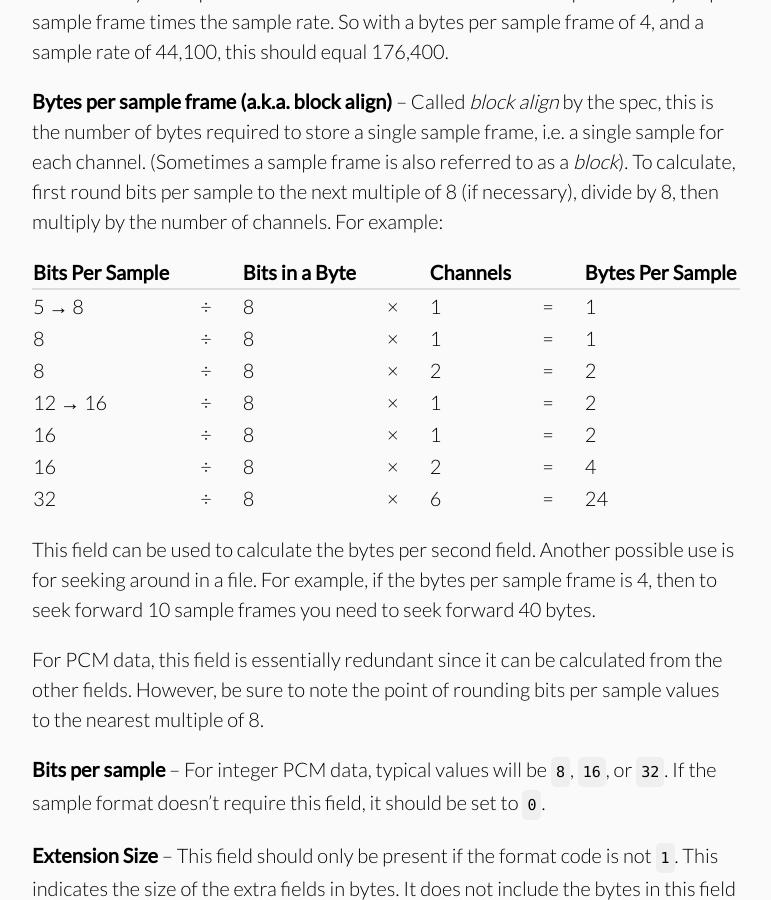
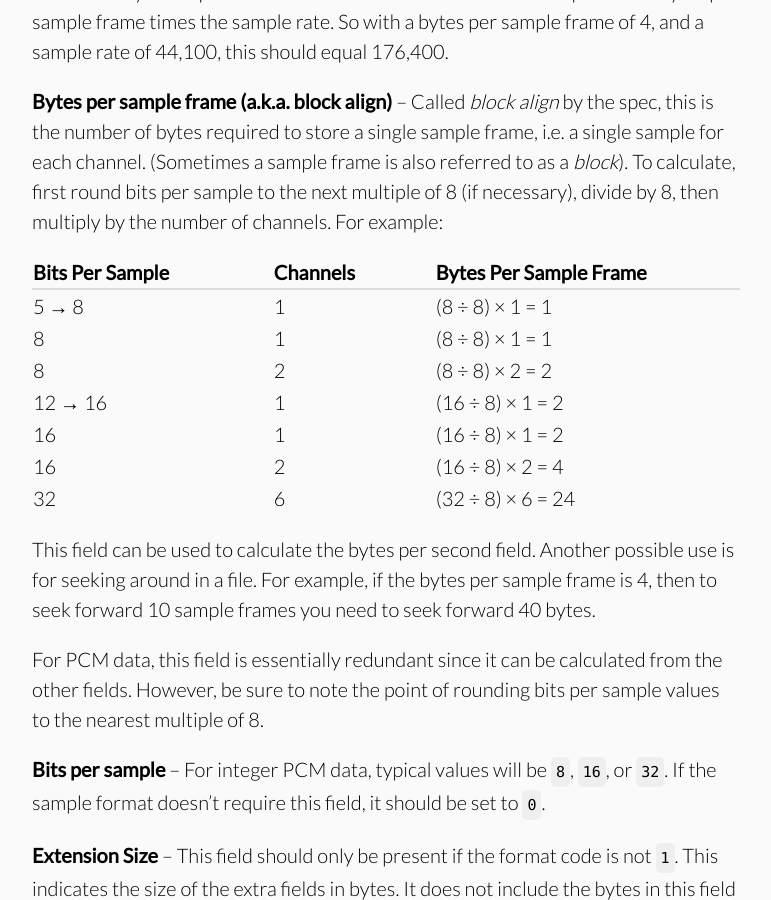
Before and after one commit to jstrait/wavefile, a Jekyll site: the page built from how_wave_files_work.html, in a window 1280 px wide and 900 px high, scrolled down 5351 px. Shown: the whole window, without its empty margins (254-1025 px from the left). Built offline with Jekyll 4.4.1, drawn with Linux system fonts in a browser that asks for light colours; some web fonts are replaced.

Commit message:
Better formatting for "bytes per sample frame" table
The new table layout is more compact, and no longer requires scrolling
on the "larger than phone" breakpoint size.

```diff
--- a/how_wave_files_work.html
+++ b/how_wave_files_work.html
@@ -161,75 +161,43 @@ and Data Specifications 1.0, August 1991</a></li>
     <table>
       <tr>
         <th>Bits Per Sample</th>
-        <th></th>
-        <th>Bits in a Byte</th>
-        <th></th>
         <th>Channels</th>
-        <th></th>
         <th>Bytes Per Sample Frame</th>
       </tr>
       <tr>
         <td>5 &rarr; 8</td>
-        <td>&div;</td>
-        <td>8</td>
-        <td>&times;</td>
         <td>1</td>
-        <td>=</td>
-        <td>1</td>
+        <td>(8 &div; 8) &times; 1 = 1</td>
       </tr>
       <tr>
         <td>8</td>
-        <td>&div;</td>
-        <td>8</td>
-        <td>&times;</td>
         <td>1</td>
-        <td>=</td>
-        <td>1</td>
+        <td>(8 &div; 8) &times; 1 = 1</td>
       </tr>
       <tr>
         <td>8</td>
-        <td>&div;</td>
-        <td>8</td>
-        <td>&times;</td>
         <td>2</td>
-        <td>=</td>
-        <td>2</td>
+        <td>(8 &div; 8) &times; 2 = 2</td>
       </tr>
       <tr>
         <td>12 &rarr; 16</td>
-        <td>&div;</td>
-        <td>8</td>
-        <td>&times;</td>
         <td>1</td>
-        <td>=</td>
-        <td>2</td>
+        <td>(16 &div; 8) &times; 1 = 2</td>
       </tr>
       <tr>
         <td>16</td>
-        <td>&div;</td>
-        <td>8</td>
-        <td>&times;</td>
         <td>1</td>
-        <td>=</td>
-        <td>2</td>
+        <td>(16 &div; 8) &times; 1 = 2</td>
       </tr>
       <tr>
         <td>16</td>
-        <td>&div;</td>
-        <td>8</td>
-        <td>&times;</td>
         <td>2</td>
-        <td>=</td>
-        <td>4</td>
+        <td>(16 &div; 8) &times; 2 = 4</td>
       </tr>
       <tr>
         <td>32</td>
-        <td>&div;</td>
-        <td>8</td>
-        <td>&times;</td>
         <td>6</td>
-        <td>=</td>
-        <td>24</td>
+        <td>(32 &div; 8) &times; 6 = 24</td>
       </tr>
     </table>
   </div>
```
